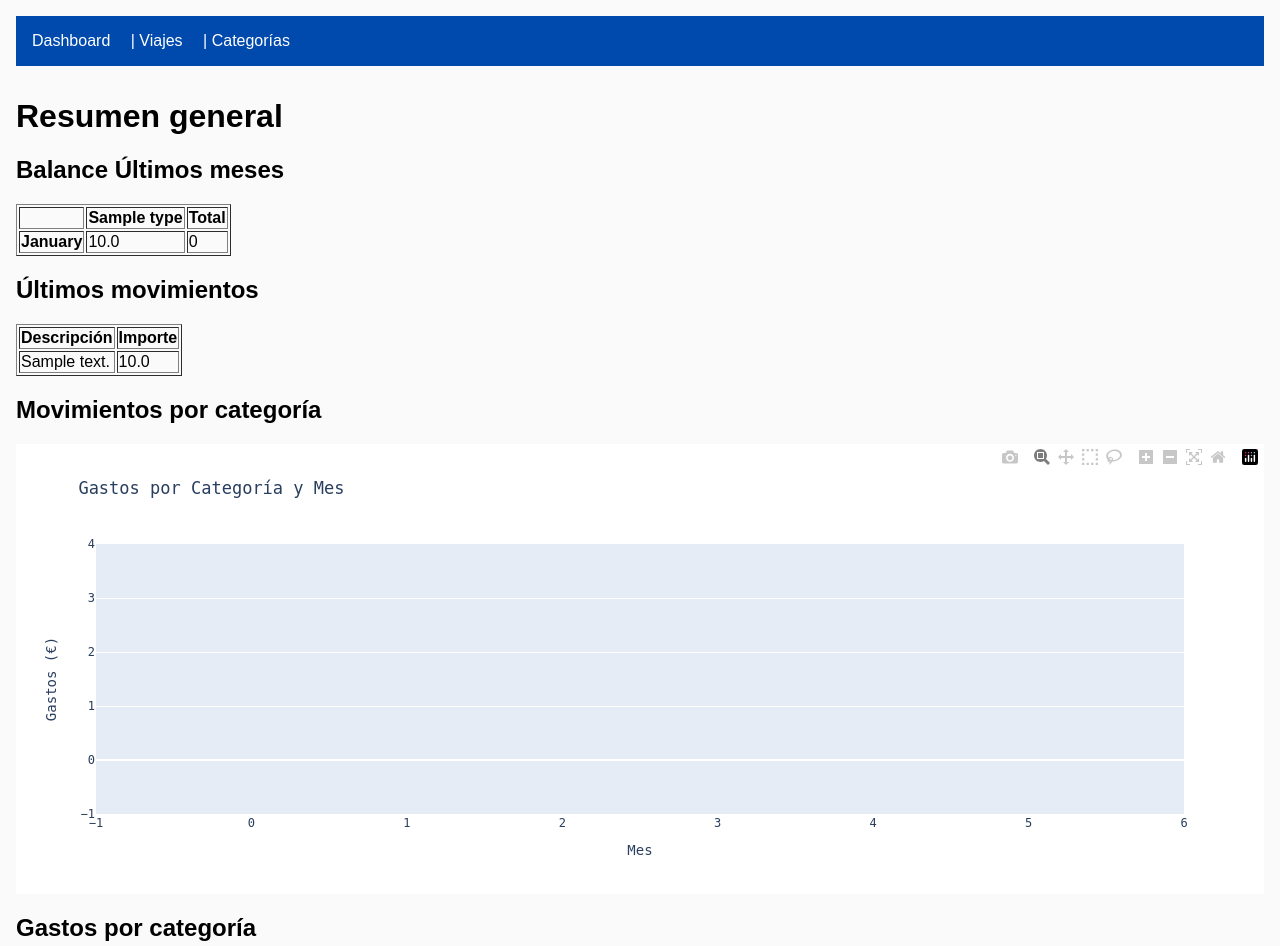
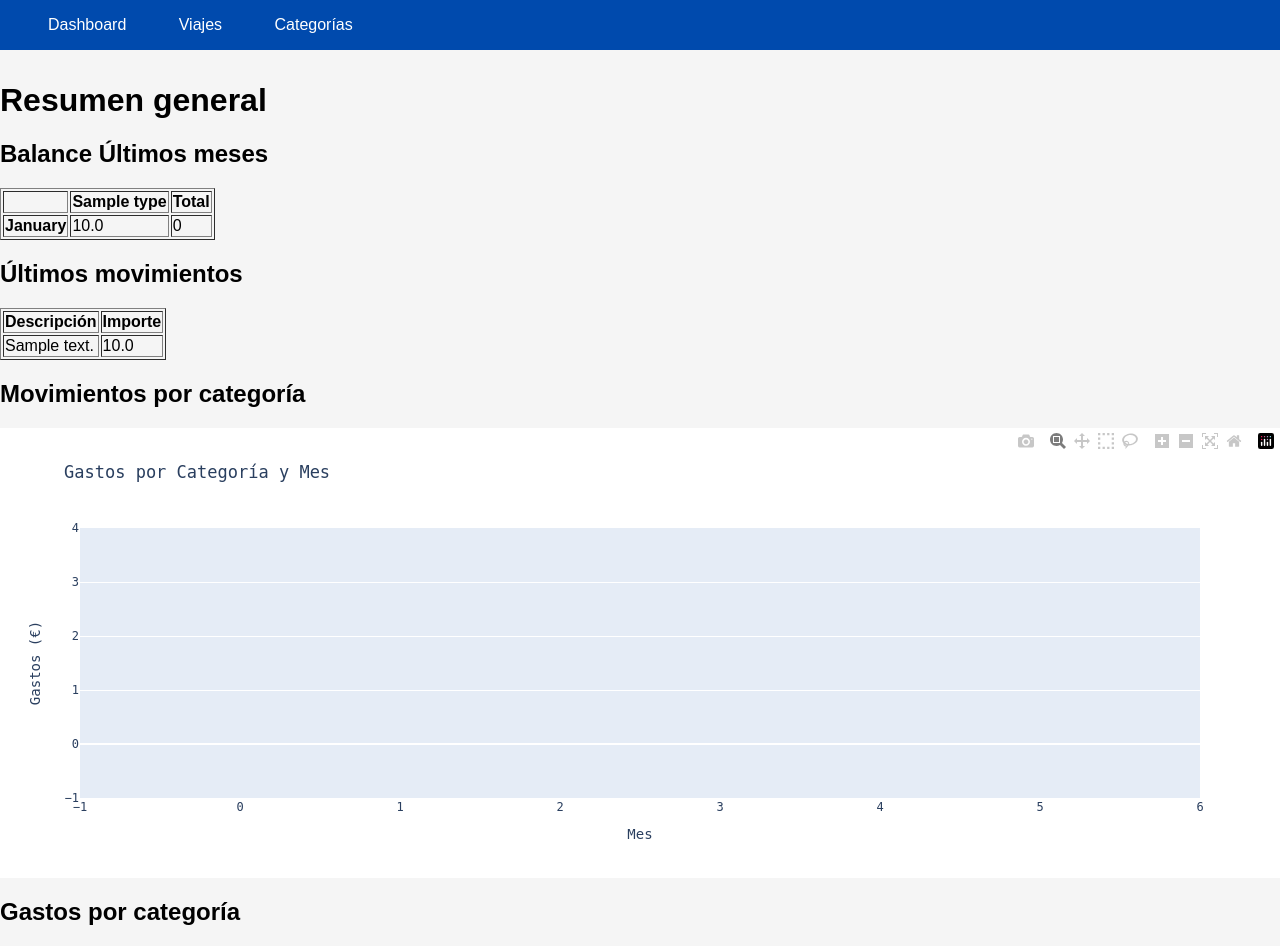
Before and after one commit to fisicocarlos/finanzas_app, a Flask app: page / in a window 1280 px wide. Shown: the top 946 px of the page. Run offline with Flask 3, Linux system fonts and the light colour scheme; tables that the repository leaves empty hold one stand-in row (values such as "Sample post"); parts of the project's set-up code (start-up, migrations or seed data) failed here and were passed over; some libraries are stand-ins or nearby versions; some web fonts are replaced.

Commit message:
style: update CSS for body and nav elements;

```diff
--- a/app/static/css/style.css
+++ b/app/static/css/style.css
@@ -6,22 +6,29 @@
 }
 
 body {
-  font-family: Arial, sans-serif;
+  font-family: SauceCodeProNF, sans-serif;
   margin: 0;
-  padding: 1em;
-  background: #fafafa;
+  padding: 0  ;
+  background: #f5f5f5;
 }
 
 nav {
-  background: #004aad;
-  color: white;
-  padding: 1em;
+    background: #004aad;
+    color: white;
+    padding: 1em 2em;
 }
 
 nav a {
-  color: white;
-  margin-right: 1em;
-  text-decoration: none;
+    color: white;
+    margin-right: 1em;
+    padding: 0.5em 1em;
+    text-decoration: none;
+    transition: all 0.2s;
+    border-radius: 4px;
+}
+
+nav a:hover {
+    background: rgba(255, 255, 255, 0.15);
 }
 
 main {
--- a/app/templates/base.html
+++ b/app/templates/base.html
@@ -7,8 +7,8 @@
 </head>
 <body>
   <nav>
-    <a href="{{ url_for('dashboard.index') }}">Dashboard</a> |
-    <a href="{{ url_for('trips.index') }}">Viajes</a> |
+    <a href="{{ url_for('dashboard.index') }}">Dashboard</a>
+    <a href="{{ url_for('trips.index') }}">Viajes</a>
     <a href="{{ url_for('categorias.index') }}">Categorías</a>
   </nav>
   <main>
```
